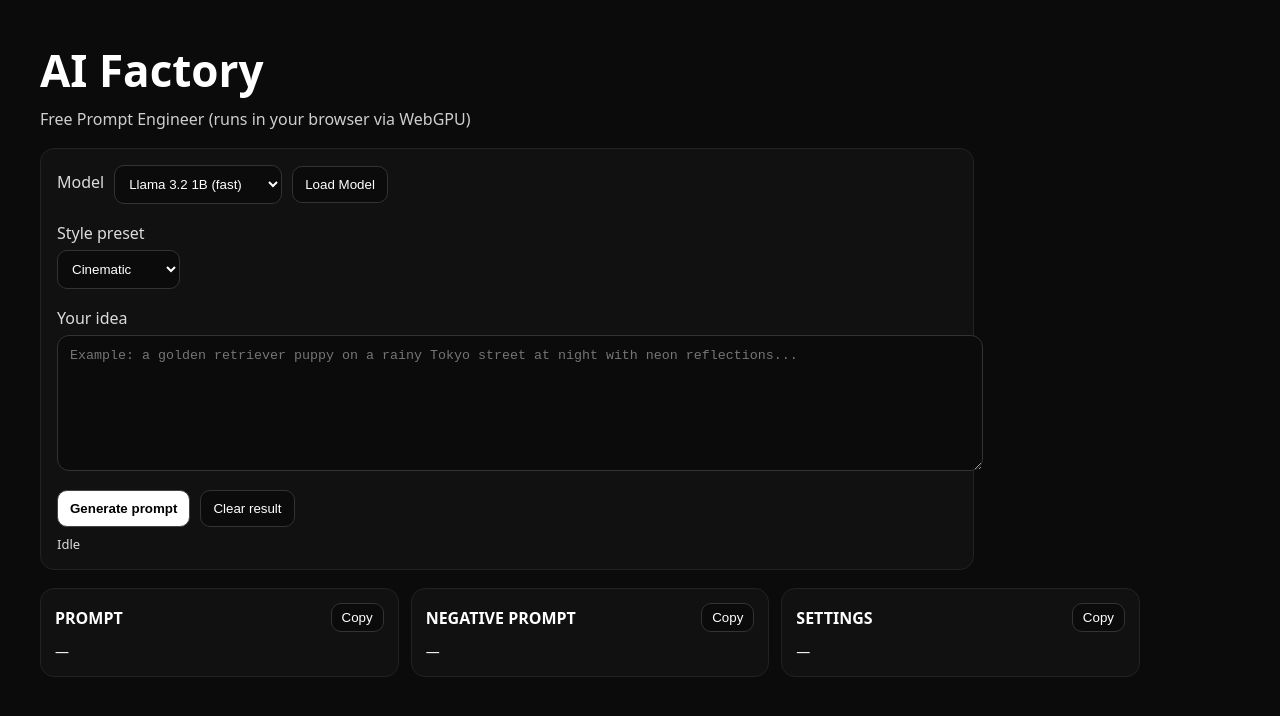
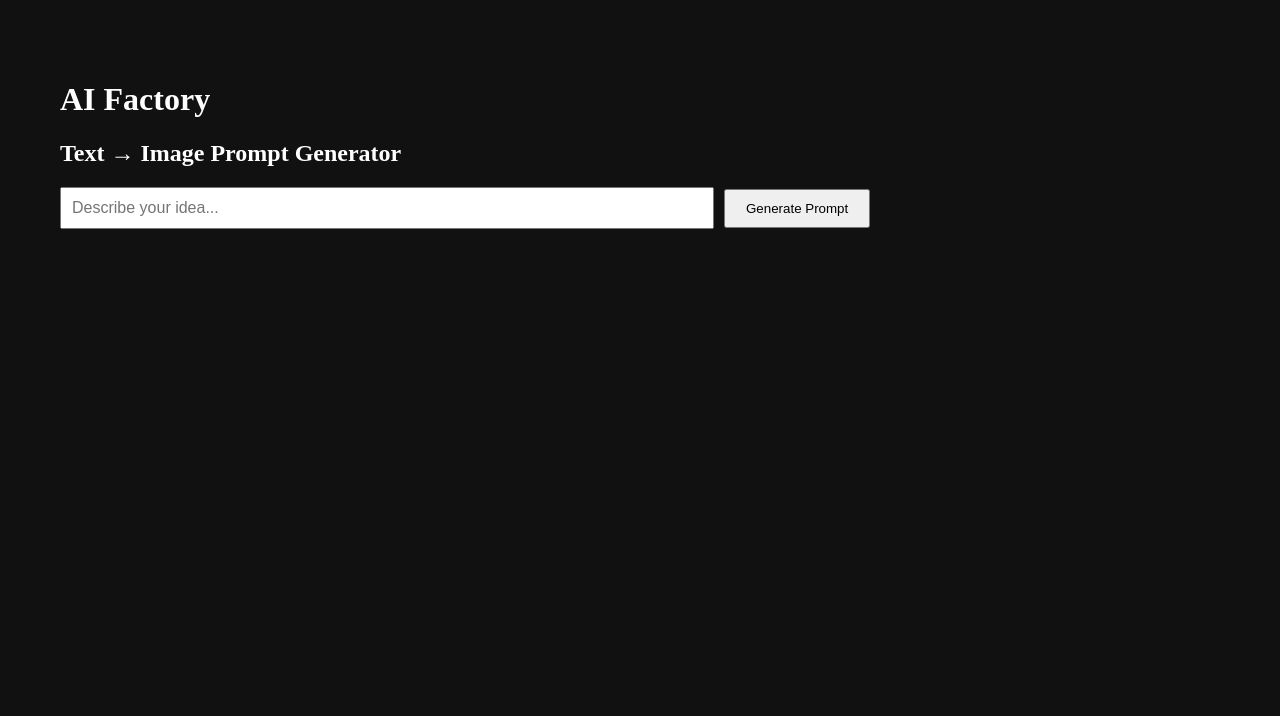
Before and after one commit to franklefebre1986-star/ai-factory2, a Next.js app: page / in a window 1280 px wide. Shown: the top 716 px of the page. Built offline with nearby package versions, Linux system fonts and the light colour scheme.

Commit message:
Update page.js

```diff
--- a/app/page.js
+++ b/app/page.js
@@ -1,376 +1,57 @@
 "use client";
 
-import { useEffect, useMemo, useState } from "react";
-import * as webllm from "@mlc-ai/web-llm";
-
-const MODELS = [
-  // Licht en snel (aanrader om te starten)
-  { id: "Llama-3.2-1B-Instruct-q4f16_1-MLC", label: "Llama 3.2 1B (fast)" },
-  // Iets zwaarder maar vaak beter
-  { id: "Llama-3.2-3B-Instruct-q4f16_1-MLC", label: "Llama 3.2 3B (better)" },
-];
-
-const STYLES = [
-  "Cinematic",
-  "Photorealistic",
-  "Anime",
-  "3D Render",
-  "Pixel Art",
-  "Watercolor",
-  "Logo / Vector",
-];
+import { useState } from "react";
 
 export default function Home() {
   const [idea, setIdea] = useState("");
-  const [style, setStyle] = useState(STYLES[0]);
-  const [modelId, setModelId] = useState(MODELS[0].id);
+  const [prompt, setPrompt] = useState("");
+  const [loading, setLoading] = useState(false);
 
-  const [engine, setEngine] = useState(null);
-  const [status, setStatus] = useState("Idle");
-  const [progress, setProgress] = useState(0);
-
-  const [loadingModel, setLoadingModel] = useState(false);
-  const [generating, setGenerating] = useState(false);
-
-  const [result, setResult] = useState({
-    prompt: "",
-    negative: "",
-    settings: "",
-  });
-
-  const webgpuSupported = useMemo(() => {
-    // WebLLM gebruikt WebGPU
-    return typeof navigator !== "undefined" && !!navigator.gpu;
-  }, []);
-
-  async function loadModel() {
-    if (!webgpuSupported) return;
-
-    setLoadingModel(true);
-    setStatus("Downloading model…");
-    setProgress(0);
-
-    try {
-      const e = await webllm.CreateMLCEngine(modelId, {
-        initProgressCallback: (report) => {
-          // report.progress is 0..1 (meestal)
-          const p = Math.round((report.progress ?? 0) * 100);
-          setProgress(Number.isFinite(p) ? p : 0);
-          setStatus(report.text || "Loading…");
-        },
-      });
-      setEngine(e);
-      setStatus("Model ready ✅");
-      setProgress(100);
-    } catch (err) {
-      setStatus(`Model load failed: ${err?.message || String(err)}`);
-    } finally {
-      setLoadingModel(false);
-    }
-  }
-
-  useEffect(() => {
-    // Auto-load bij eerste keer (optioneel: je kan dit ook via knop laten)
-    // We houden het “handmatig” zodat jij controle hebt.
-  }, []);
-
-  async function generatePrompt() {
-    if (!engine) {
-      setStatus("Load the model first.");
-      return;
-    }
+  const generatePrompt = () => {
     if (!idea.trim()) return;
 
-    setGenerating(true);
-    setStatus("Generating prompt…");
+    setLoading(true);
 
-    const system = `
-You are a prompt-engineering expert for text-to-image models (Midjourney, Leonardo, SDXL).
-Return EXACTLY this format with 3 sections:
+    // Fake “AI thinking” — maar wél slim opgebouwd
+    setTimeout(() => {
+      const result = `Ultra-detailed, cinematic image of ${idea}, shot with a professional DSLR camera, shallow depth of field, dramatic lighting, ultra realistic textures, high resolution, sharp focus, masterpiece quality.`;
 
-PROMPT:
-<one single powerful prompt line>
-
-NEGATIVE PROMPT:
-<one line of things to avoid>
-
-SETTINGS:
-<one line of recommended settings: aspect ratio, lens/lighting, quality, stylize, seed idea, etc.>
-`;
-
-    const user = `
-User idea: ${idea}
-Style: ${style}
-
-Make it vivid, specific, high quality. Include subject, environment, lighting, camera/lens, composition, materials, mood, and tiny details.
-Keep the PROMPT in one line.
-NEGATIVE PROMPT in one line.
-SETTINGS in one line.
-`;
-
-    try {
-      const reply = await engine.chat.completions.create({
-        messages: [
-          { role: "system", content: system.trim() },
-          { role: "user", content: user.trim() },
-        ],
-        temperature: 0.9,
-        max_tokens: 450,
-      });
-
-      const text = reply?.choices?.[0]?.message?.content || "";
-
-      // Parse the 3 blocks
-      const promptMatch = text.match(/PROMPT:\s*([\s\S]*?)\n\s*NEGATIVE PROMPT:/i);
-      const negMatch = text.match(/NEGATIVE PROMPT:\s*([\s\S]*?)\n\s*SETTINGS:/i);
-      const setMatch = text.match(/SETTINGS:\s*([\s\S]*)$/i);
-
-      setResult({
-        prompt: (promptMatch?.[1] || "").trim(),
-        negative: (negMatch?.[1] || "").trim(),
-        settings: (setMatch?.[1] || "").trim(),
-      });
-
-      setStatus("Done ✅");
-    } catch (err) {
-      setStatus(`Generate failed: ${err?.message || String(err)}`);
-    } finally {
-      setGenerating(false);
-    }
-  }
-
-  function copy(text) {
-    if (!text) return;
-    navigator.clipboard.writeText(text);
-    setStatus("Copied ✅");
-    setTimeout(() => setStatus(""), 1200);
-  }
+      setPrompt(result);
+      setLoading(false);
+    }, 1200);
+  };
 
   return (
-    <main style={styles.main}>
-      <h1 style={styles.title}>AI Factory</h1>
-      <p style={styles.sub}>Free Prompt Engineer (runs in your browser via WebGPU)</p>
+    <main style={{ padding: "60px", maxWidth: "900px" }}>
+      <h1>AI Factory</h1>
+      <h2>Text → Image Prompt Generator</h2>
 
-      {!webgpuSupported && (
-        <div style={styles.warn}>
-          <b>WebGPU not supported on this device/browser.</b>
-          <div style={{ marginTop: 6 }}>
-            Gebruik Chrome/Edge op desktop. (Op veel telefoons werkt dit nog niet.)
-          </div>
+      <input
+        value={idea}
+        onChange={(e) => setIdea(e.target.value)}
+        placeholder="Describe your idea..."
+        style={{ width: "70%", padding: "10px", fontSize: "16px" }}
+      />
+
+      <button
+        onClick={generatePrompt}
+        disabled={loading}
+        style={{ marginLeft: "10px", padding: "10px 20px" }}
+      >
+        {loading ? "Thinking..." : "Generate Prompt"}
+      </button>
+
+      {prompt && (
+        <div style={{ marginTop: "30px" }}>
+          <h3>Generated Prompt</h3>
+          <textarea
+            value={prompt}
+            readOnly
+            rows={5}
+            style={{ width: "100%", padding: "10px" }}
+          />
         </div>
       )}
-
-      <div style={styles.card}>
-        <div style={styles.row}>
-          <label style={styles.label}>Model</label>
-          <select
-            value={modelId}
-            onChange={(e) => setModelId(e.target.value)}
-            style={styles.select}
-            disabled={loadingModel || generating}
-          >
-            {MODELS.map((m) => (
-              <option key={m.id} value={m.id}>
-                {m.label}
-              </option>
-            ))}
-          </select>
-
-          <button
-            onClick={loadModel}
-            disabled={!webgpuSupported || loadingModel || !!engine}
-            style={styles.button}
-          >
-            {engine ? "Model Loaded" : loadingModel ? "Loading…" : "Load Model"}
-          </button>
-        </div>
-
-        {(loadingModel || engine) && (
-          <div style={{ marginTop: 10 }}>
-            <div style={styles.progressWrap}>
-              <div style={{ ...styles.progressFill, width: `${progress}%` }} />
-            </div>
-            <div style={styles.mini}>{status}</div>
-          </div>
-        )}
-
-        <div style={{ marginTop: 18 }}>
-          <label style={styles.label}>Style preset</label>
-          <select
-            value={style}
-            onChange={(e) => setStyle(e.target.value)}
-            style={styles.select}
-            disabled={loadingModel || generating}
-          >
-            {STYLES.map((s) => (
-              <option key={s} value={s}>
-                {s}
-              </option>
-            ))}
-          </select>
-        </div>
-
-        <div style={{ marginTop: 18 }}>
-          <label style={styles.label}>Your idea</label>
-          <textarea
-            value={idea}
-            onChange={(e) => setIdea(e.target.value)}
-            placeholder="Example: a golden retriever puppy on a rainy Tokyo street at night with neon reflections..."
-            style={styles.textarea}
-            disabled={loadingModel || generating}
-          />
-        </div>
-
-        <div style={{ marginTop: 14, display: "flex", gap: 10 }}>
-          <button
-            onClick={generatePrompt}
-            disabled={!engine || generating || !idea.trim()}
-            style={styles.buttonPrimary}
-          >
-            {generating ? "Generating…" : "Generate prompt"}
-          </button>
-
-          <button
-            onClick={() => setResult({ prompt: "", negative: "", settings: "" })}
-            disabled={generating}
-            style={styles.button}
-          >
-            Clear result
-          </button>
-        </div>
-
-        {!!status && !loadingModel && (
-          <div style={{ marginTop: 10, ...styles.mini }}>{status}</div>
-        )}
-      </div>
-
-      <div style={styles.grid}>
-        <div style={styles.outCard}>
-          <div style={styles.outHeader}>
-            <b>PROMPT</b>
-            <button onClick={() => copy(result.prompt)} style={styles.copyBtn}>
-              Copy
-            </button>
-          </div>
-          <div style={styles.outText}>{result.prompt || "—"}</div>
-        </div>
-
-        <div style={styles.outCard}>
-          <div style={styles.outHeader}>
-            <b>NEGATIVE PROMPT</b>
-            <button onClick={() => copy(result.negative)} style={styles.copyBtn}>
-              Copy
-            </button>
-          </div>
-          <div style={styles.outText}>{result.negative || "—"}</div>
-        </div>
-
-        <div style={styles.outCard}>
-          <div style={styles.outHeader}>
-            <b>SETTINGS</b>
-            <button onClick={() => copy(result.settings)} style={styles.copyBtn}>
-              Copy
-            </button>
-          </div>
-          <div style={styles.outText}>{result.settings || "—"}</div>
-        </div>
-      </div>
     </main>
   );
 }
-
-const styles = {
-  main: {
-    minHeight: "100vh",
-    padding: 40,
-    background: "#0b0b0b",
-    color: "white",
-    fontFamily: "system-ui, -apple-system, Segoe UI, Roboto, Arial",
-  },
-  title: { fontSize: 44, margin: 0 },
-  sub: { marginTop: 8, opacity: 0.8 },
-
-  warn: {
-    marginTop: 16,
-    padding: 14,
-    background: "#2a1f00",
-    border: "1px solid #6b4b00",
-    borderRadius: 10,
-  },
-
-  card: {
-    marginTop: 18,
-    padding: 16,
-    border: "1px solid #222",
-    borderRadius: 14,
-    background: "#111",
-    maxWidth: 900,
-  },
-  row: { display: "flex", gap: 10, alignItems: "center", flexWrap: "wrap" },
-  label: { display: "block", marginBottom: 6, opacity: 0.85 },
-  select: { padding: 10, borderRadius: 10, background: "#0b0b0b", color: "white", border: "1px solid #333" },
-  textarea: {
-    width: "100%",
-    minHeight: 110,
-    padding: 12,
-    borderRadius: 12,
-    background: "#0b0b0b",
-    color: "white",
-    border: "1px solid #333",
-    resize: "vertical",
-  },
-  button: {
-    padding: "10px 12px",
-    borderRadius: 10,
-    border: "1px solid #333",
-    background: "#0b0b0b",
-    color: "white",
-    cursor: "pointer",
-  },
-  buttonPrimary: {
-    padding: "10px 12px",
-    borderRadius: 10,
-    border: "1px solid #444",
-    background: "white",
-    color: "black",
-    cursor: "pointer",
-    fontWeight: 600,
-  },
-  progressWrap: {
-    height: 10,
-    width: "100%",
-    background: "#222",
-    borderRadius: 999,
-    overflow: "hidden",
-  },
-  progressFill: {
-    height: "100%",
-    background: "white",
-    transition: "width 200ms linear",
-  },
-  mini: { marginTop: 8, fontSize: 13, opacity: 0.85 },
-
-  grid: {
-    marginTop: 18,
-    display: "grid",
-    gap: 12,
-    gridTemplateColumns: "repeat(auto-fit, minmax(260px, 1fr))",
-    maxWidth: 1100,
-  },
-  outCard: {
-    padding: 14,
-    borderRadius: 14,
-    border: "1px solid #222",
-    background: "#111",
-  },
-  outHeader: { display: "flex", justifyContent: "space-between", alignItems: "center", marginBottom: 10 },
-  outText: { whiteSpace: "pre-wrap", lineHeight: 1.4, opacity: 0.95, fontSize: 14 },
-  copyBtn: {
-    padding: "6px 10px",
-    borderRadius: 10,
-    border: "1px solid #333",
-    background: "#0b0b0b",
-    color: "white",
-    cursor: "pointer",
-  },
-};
```
